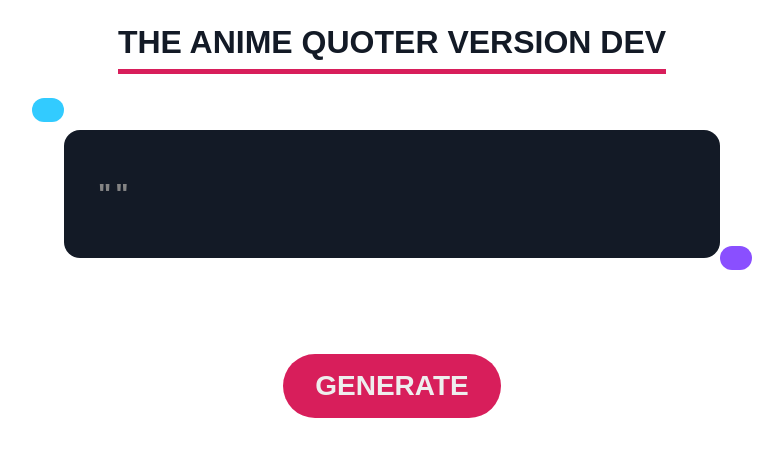
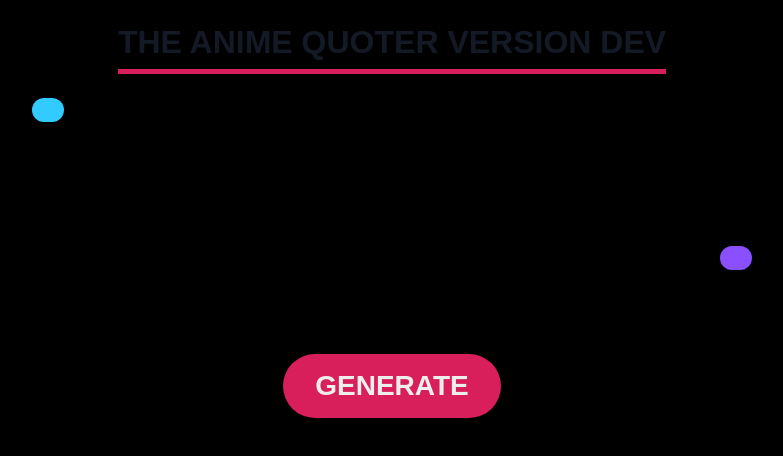
Before and after one commit to thecenturist/anime-quoter, a Vue app: page / in a window 1280 px wide. Shown: the top 456 px of the page, without its empty margins (248-1031 px from the left). Built offline with nearby package versions, Linux system fonts and the light colour scheme; no server answers.

Commit message:
My own deployment workflow

```diff
--- a/public/index.html
+++ b/public/index.html
@@ -5,7 +5,7 @@
     <meta http-equiv="X-UA-Compatible" content="IE=edge">
     <meta name="viewport" content="width=device-width,initial-scale=1.0">
     <link rel="icon" href="<%= BASE_URL %>favicon.ico">
-    <title><%= htmlWebpackPlugin.options.title %></title>
+    <title>Anime Quoter</title>
   </head>
   <body>
     <noscript>
--- a/src/App.vue
+++ b/src/App.vue
@@ -58,6 +58,7 @@ export default {
   padding: 0;
   box-sizing: border-box;
   font-family: 'Fira Sans', sans-serif;
+  background: #000;
 }
 
 .button-container{
```
